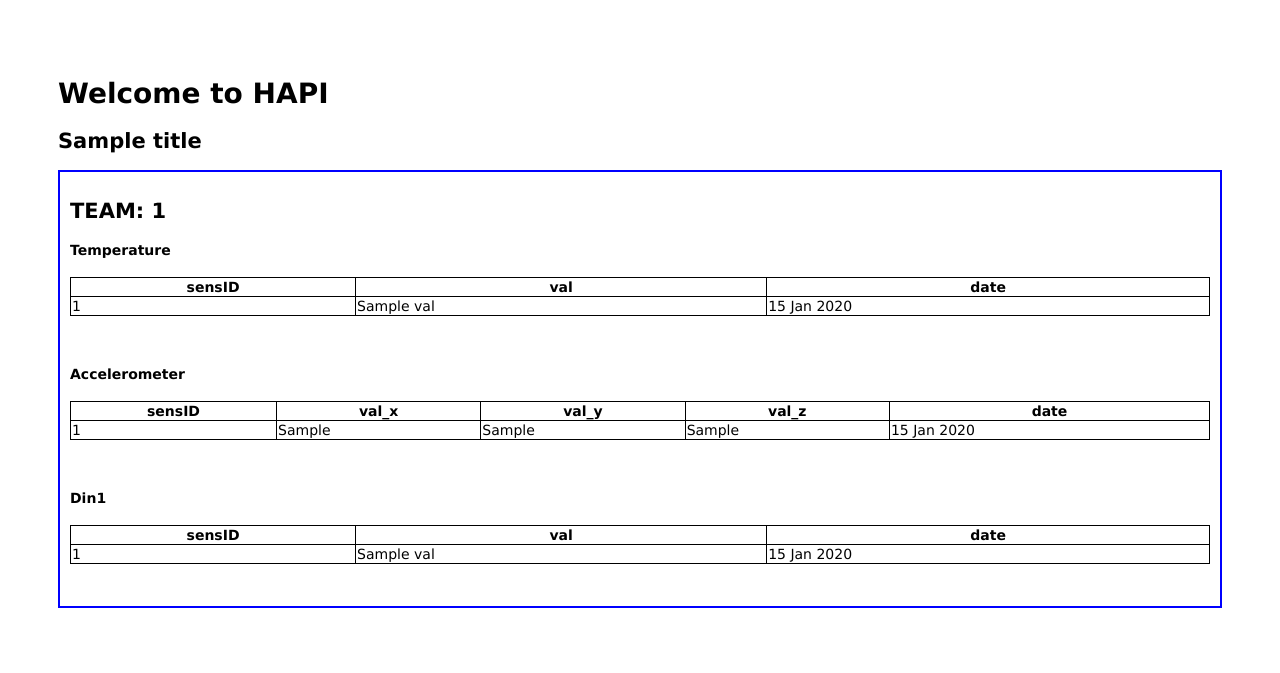
After one commit to mr54ndm4n/HookWorms-Smart-National-Park-4.0, a Node server app: template ServerProgramming/myapp/views/teams.ejs in a window 1280 px wide. The commit adds this page. Shown: the top 673 px of the page. Run offline with Node 20, Linux system fonts and the light colour scheme; the template is opened without the code that fills it: most values are stand-ins (such as "Sample title", 1, 10 or a date in 2020).

Commit message:
complete quiz1

```diff
--- a/ServerProgramming/myapp/views/team.ejs
+++ b/ServerProgramming/myapp/views/team.ejs
@@ -3,6 +3,12 @@
 <head>
     <title>HAPI: <%= title %></title>
     <link rel='stylesheet' href='/stylesheets/style.css' />
+    <style>
+        table, th, td {
+            border: 1px solid black;
+            border-collapse: collapse;
+        }
+    </style>
 </head>
 <body>
 <h1>Welcome to HAPI</h1>
--- /dev/null
+++ b/ServerProgramming/myapp/views/teams.ejs
@@ -0,0 +1,77 @@
+<!DOCTYPE html>
+<html>
+<head>
+    <title>HAPI: <%= title %></title>
+    <link rel='stylesheet' href='/stylesheets/style.css' />
+    <style>
+        table, th, td {
+            border: 1px solid black;
+            border-collapse: collapse;
+        }
+        .team-scope {
+            border: 2px solid blue;
+            padding: 10px;
+        }
+    </style>
+</head>
+<body>
+<h1>Welcome to HAPI</h1>
+<h2><%= title %></h2>
+
+<% for(var i=0; i < result.teams.length; i++) { %>
+<div class="team-scope">
+    <h2>TEAM: <%= result.teams[i].id %></h2>
+    <h4>Temperature</h4>
+    <table style="width:100%">
+        <tr>
+            <th>sensID</th>
+            <th>val</th>
+            <th>date</th>
+        </tr>
+        <% for(var j=0; j < result.teams[i].temparature.length; j++) { %>
+        <tr>
+            <td><%= result.teams[i].temparature[j].sensID %></td>
+            <td><%= result.teams[i].temparature[j].val %></td>
+            <td><%= result.teams[i].temparature[j].date %></td>
+        </tr>
+        <% } %>
+    </table><br><br>
+    <h4>Accelerometer</h4>
+    <table style="width:100%">
+        <tr>
+            <th>sensID</th>
+            <th>val_x</th>
+            <th>val_y</th>
+            <th>val_z</th>
+            <th>date</th>
+        </tr>
+        <% for(var j=0; j < result.teams[i].accelerometer.length; j++) { %>
+        <tr>
+            <td><%= result.teams[i].accelerometer[j].sensID %></td>
+            <td><%= result.teams[i].accelerometer[j].val_x %></td>
+            <td><%= result.teams[i].accelerometer[j].val_y %></td>
+            <td><%= result.teams[i].accelerometer[j].val_z %></td>
+            <td><%= result.teams[i].accelerometer[j].date %></td>
+        </tr>
+        <% } %>
+    </table><br><br>
+    <h4>Din1</h4>
+    <table style="width:100%">
+        <tr>
+            <th>sensID</th>
+            <th>val</th>
+            <th>date</th>
+        </tr>
+        <% for(var j=0; j < result.teams[i].din1.length; j++) { %>
+        <tr>
+            <td><%= result.teams[i].din1[j].sensID %></td>
+            <td><%= result.teams[i].din1[j].val %></td>
+            <td><%= result.teams[i].din1[j].date %></td>
+        </tr>
+        <% } %>
+    </table><br><br>
+</div>
+<br>
+<% } %>
+</body>
+</html>
```
Also changed, not shown: Docs/ScrumsMeeting1-9A.md (added, +14 -0 lines), ServerProgramming/myapp/routes/hapi.js (+79 -4 lines).
